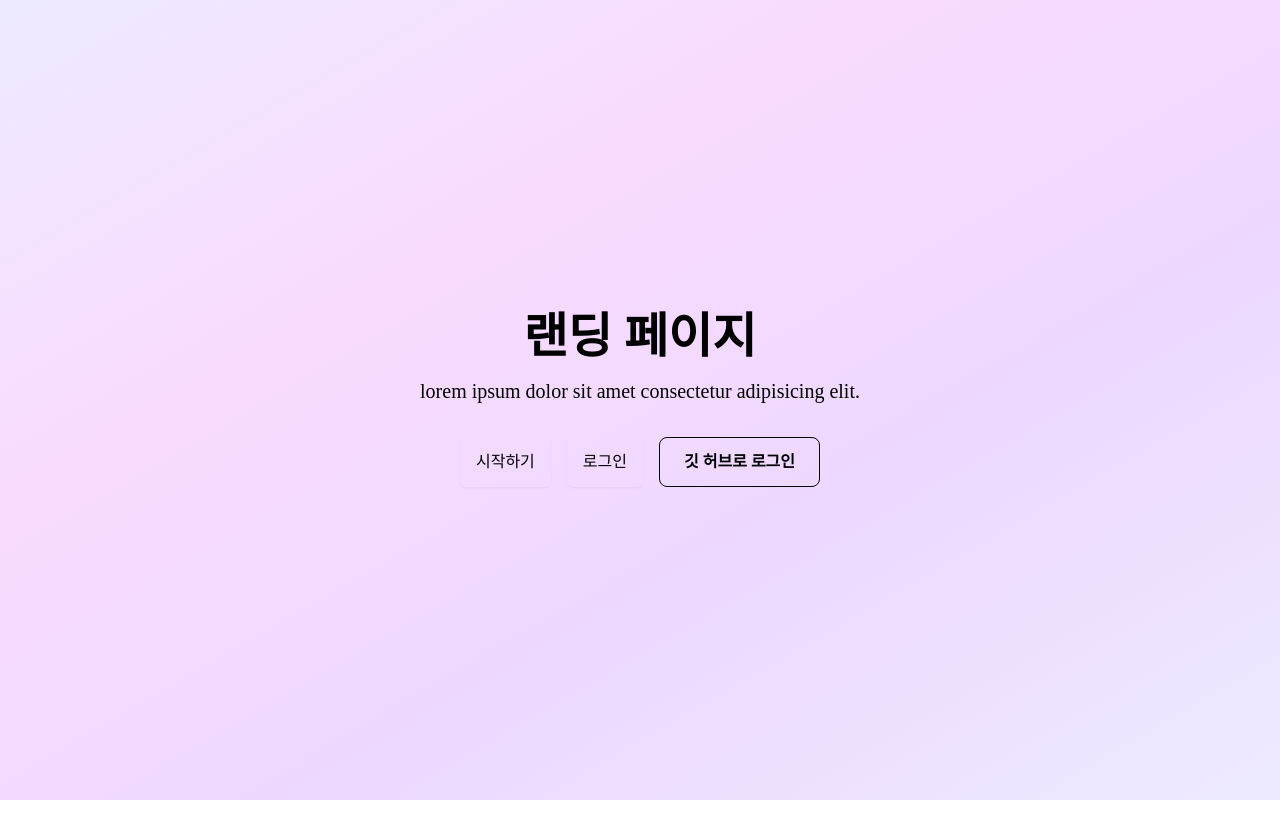
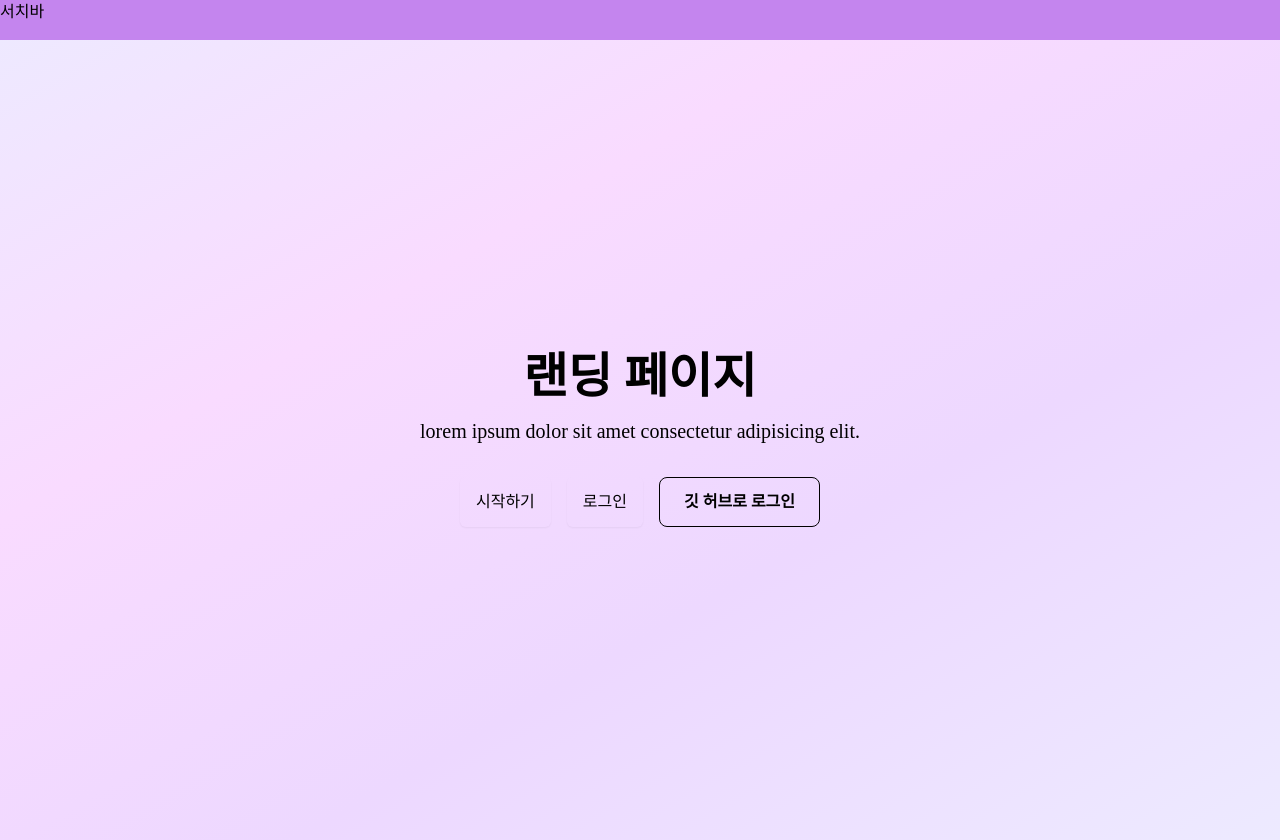
Before and after one commit to JangMinSeong/AlgoWithMe, a Next.js app in the folder front/: page / in a window 1280 px wide. Before the commit the page ends 800 px from the top, so only its background shows below. Built offline with nearby package versions, Linux system fonts and the light colour scheme; no server answers; a web font is replaced by a local one.

Commit message:
[FE] 서치바 자리잡기

```diff
--- a/front/app/layout.tsx
+++ b/front/app/layout.tsx
@@ -3,6 +3,8 @@ import './globals.css'
 
 import NextAuthProvider from '@/context/NextAuthProvider'
 import UserProvider from '@/context/UserProvider'
+
+import SearchBar from '@/components/layout/searchbar/SearchBar'
 
 export const metadata: Metadata = {
 	title: 'AlgoWithMe',
@@ -18,7 +20,10 @@ export default function RootLayout({
 		<html lang='kr'>
 			<body>
 				<UserProvider>
-					<NextAuthProvider>{children}</NextAuthProvider>
+					<NextAuthProvider>
+						<SearchBar />
+						{children}
+					</NextAuthProvider>
 				</UserProvider>
 			</body>
 		</html>
--- /dev/null
+++ b/front/components/layout/searchbar/SearchBar.tsx
@@ -0,0 +1,9 @@
+const SearchBar = () => {
+	return (
+		<div className='h-10 bg-primary'>
+			<div>서치바</div>
+		</div>
+	)
+}
+
+export default SearchBar
```
